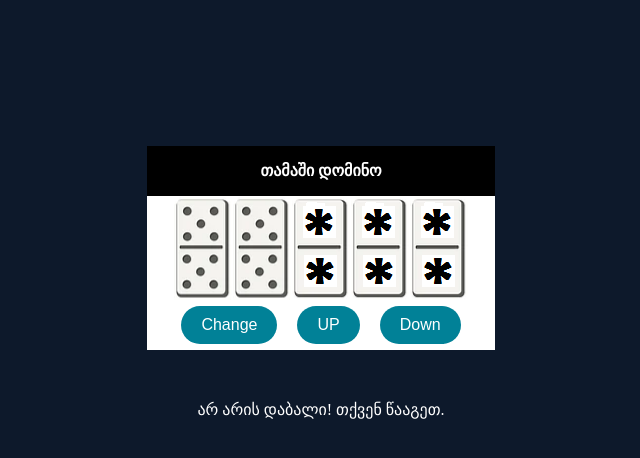
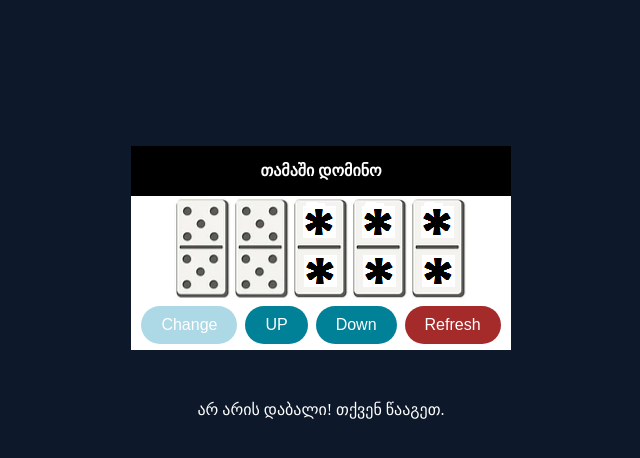
Before and after one commit to TTsintsadze/Games-Domino, a plain HTML site: page index.html in a window 1280 px wide. Both pictures are taken after a click on the button "Down". Shown: the whole page, without its empty margins (319-959 px from the left). Drawn offline with Linux system fonts and the light colour scheme.

Commit message:
მცირედი ცვლილება

```diff
--- a/css/style.css
+++ b/css/style.css
@@ -18,7 +18,7 @@ body {
 
 .container{
     width: 100%;
-    max-width: 21.8rem;
+    max-width: 23.8rem;
     margin: 0 auto;
     margin-top: 9.1rem;
     margin-bottom: 50px;
@@ -54,7 +54,7 @@ body {
     display: flex;
     justify-content: center;
     align-items: center;
-    gap: 10px;
+    gap: 8px;
 }
 
 button {
@@ -75,8 +75,8 @@ button:active {
     background-color: #008888;
 }
 
-#magla, #dabla {
-    margin-left: 10px;
+#refreshpage {
+    background-color: brown;
 }
 
 #result {
--- a/index.html
+++ b/index.html
@@ -22,6 +22,7 @@
             <button id="btn" onclick="change();">Change</button>
             <button id="magla" onclick="up();">UP</button>
             <button id="dabla" onclick="down();">Down</button>
+            <button id="refreshpage" onClick="window.location.href=window.location.href">Refresh</button>
         </div>
     </div>
     <p id="result"></p>
--- a/script.js
+++ b/script.js
@@ -25,6 +25,7 @@ function change(){
     document.images[0].src="images/"+qvebi[r];
     pirveli = qulebi[r];
     document.getElementById("btn").disabled = true;
+    document.getElementById("btn").style.backgroundColor = "lightblue";
 }
 
 function up(){
@@ -42,12 +43,14 @@ function up(){
             document.getElementById("result").innerHTML="არ არის მაღალი! თქვენ წააგეთ.";
             document.getElementById("magla").disabled = true;
             document.getElementById("dabla").disabled = true;
+            document.getElementById("btn").style.backgroundColor = "lightblue";
         }
     }else
     {
         document.getElementById("result").innerHTML="გილოცავთ, თქვენ მოიგეთ.";
         document.getElementById("magla").disabled = true;
         document.getElementById("dabla").disabled = true;
+        document.getElementById("btn").style.backgroundColor = "lightblue";
     }
 }
 
@@ -64,6 +67,7 @@ function down(){
         }else
         {
             document.getElementById("result").innerHTML="არ არის დაბალი! თქვენ წააგეთ.";
+            document.getElementById("btn").style.backgroundColor = "lightblue";
             document.getElementById("magla").disabled = true;
             document.getElementById("dabla").disabled = true;
         }
@@ -71,5 +75,6 @@ function down(){
         document.getElementById("result").innerHTML="გილოცავთ, თქვენ მოიგეთ.";
         document.getElementById("magla").disabled = true;
         document.getElementById("dabla").disabled = true;
+        document.getElementById("btn").style.backgroundColor = "lightblue";
     }
 }
```
